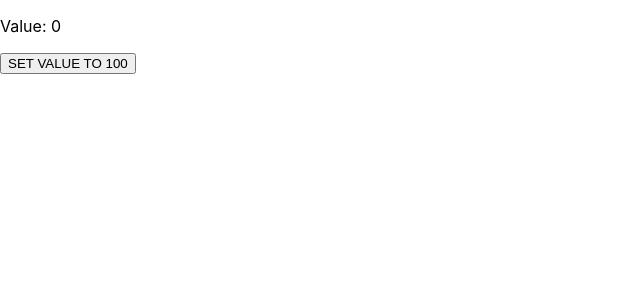
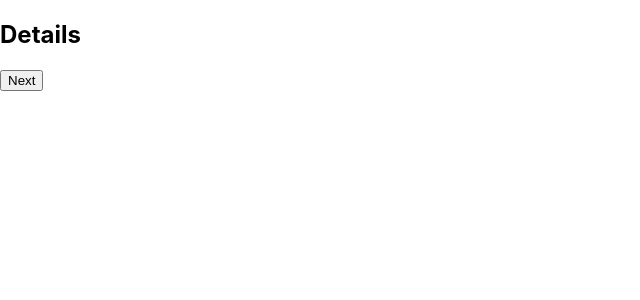
Before and after one commit to xavier-kong/react-tsx, a React (Create React App) app: page / in a window 1280 px wide. Shown: the top 300 px of the page, without its empty margins (0-640 px from the left). Built offline with nearby package versions, Linux system fonts and the light colour scheme.

Commit message:
finished up to video 6 enums

```diff
--- a/src/App.tsx
+++ b/src/App.tsx
@@ -1,15 +1,37 @@
 import React, { useState, useContext } from 'react';
-import logo from './logo.svg';
 import './App.css';
-import { InputValueContext } from './context/InputValueContext'
 
+// Details
+// Shipping
+// Payment
+
+type CheckoutStep = "Details" | "Shipping" | "Payment"
 
 function App() {
-  const { state, dispatch } = useContext(InputValueContext)
+  const [ checkoutStep, setCheckoutStep ] = useState<CheckoutStep>("Details")
+
   return (
     <>
-      <p>Value: {state.inputValue}</p>
-      <button onClick={() => dispatch({ type: "SET_INPUT_VALUE_TO_100" })}>SET VALUE TO 100</button>
+      {checkoutStep === "Details" &&
+      <>
+        <h2>Details</h2>
+        <button type="button" onClick={() => setCheckoutStep("Shipping")}>Next</button>
+      </>
+      }
+
+      {checkoutStep === "Shipping" &&
+      <>
+        <h2>Shipping</h2>
+        <button type="button" onClick={() => setCheckoutStep("Payment")}>Next</button>
+      </>
+      }
+
+      {checkoutStep === "Payment" &&
+      <>
+        <h2>Details</h2>
+        <button type="button" onClick={() => setCheckoutStep("Shipping")}>Next</button>
+      </>
+      }
     </>
   )
 };
```
